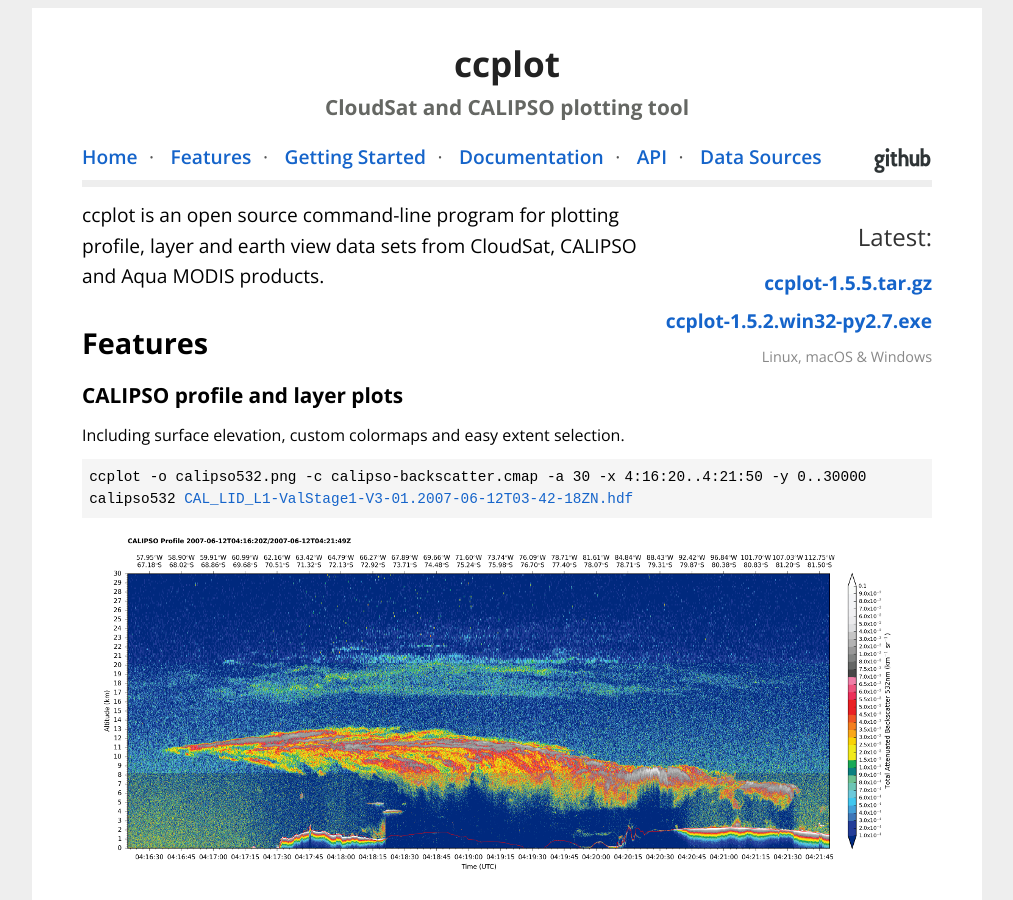
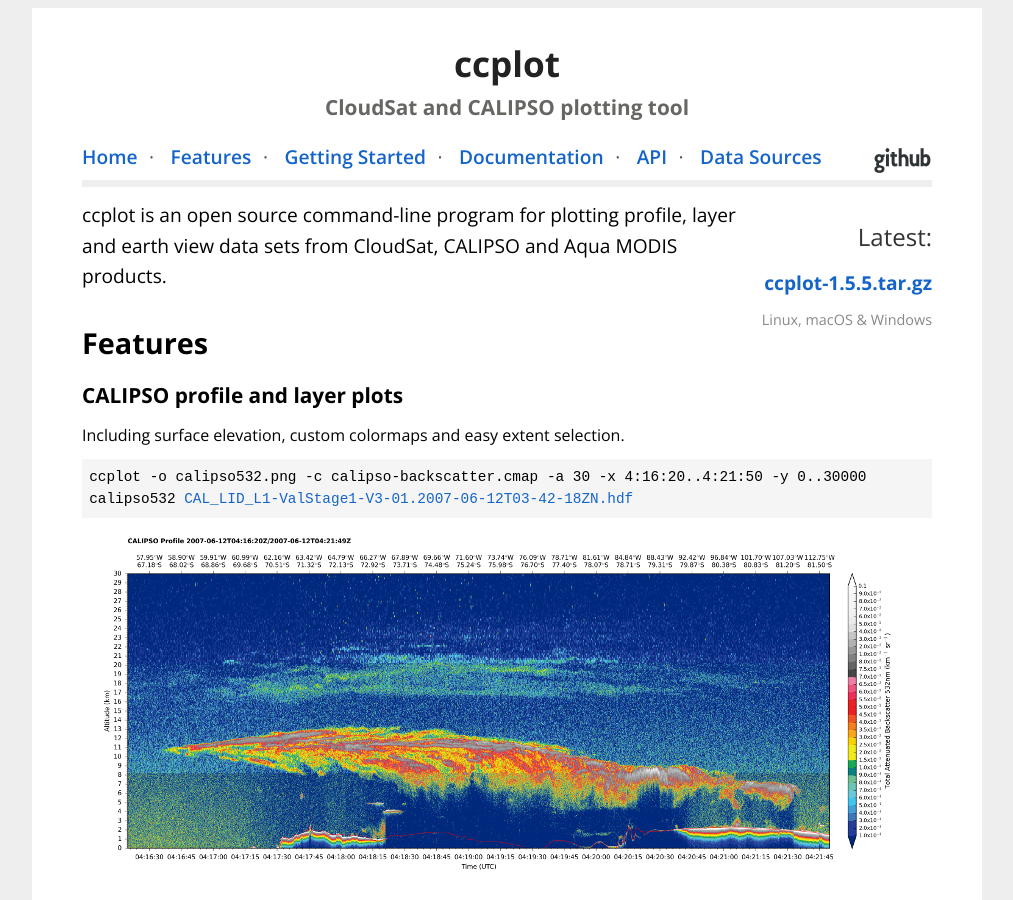
Before and after one commit to peterkuma/ccplot, a Jekyll site: the page built from index.html, in a window 1280 px wide and 900 px high. Shown: the whole window, without its empty margins (133-1146 px from the left). Built offline with Jekyll 4.4.1, drawn with Linux system fonts in a browser that asks for light colours.

Commit message:
Home: Remove link to Windows build of ccplot

```diff
--- a/index.html
+++ b/index.html
@@ -6,7 +6,6 @@
 <div class="download">
     <p class="latest">Latest:</p>
     <p><a href="http://sourceforge.net/projects/ccplot/files/ccplot/ccplot-1.5.5.tar.gz">ccplot-1.5.5.tar.gz</a></p>
-    <p><a href="http://sourceforge.net/projects/ccplot/files/ccplot/ccplot-1.5.2.win32-py2.7.exe">ccplot-1.5.2.win32-py2.7.exe</a></p>
     <p class="requirements">Linux, macOS &amp; Windows</p>
 </div>
 
```
